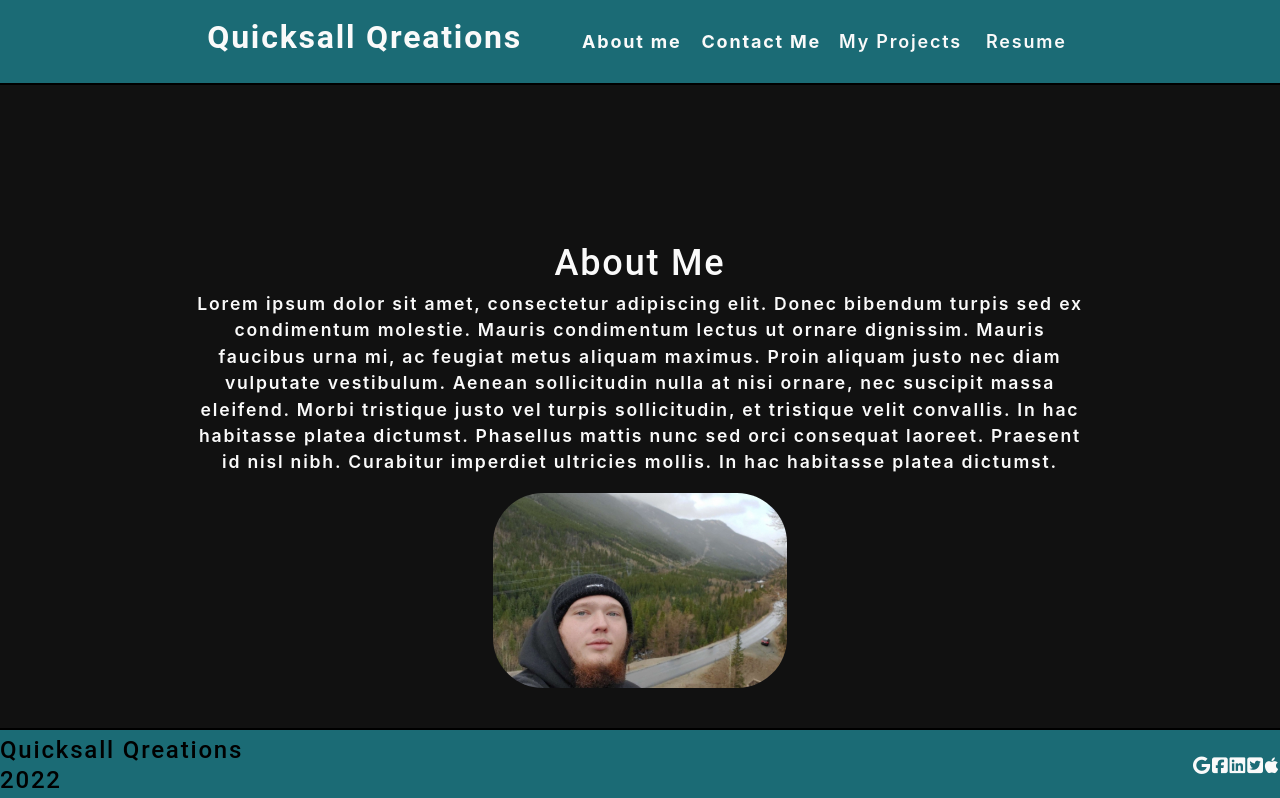
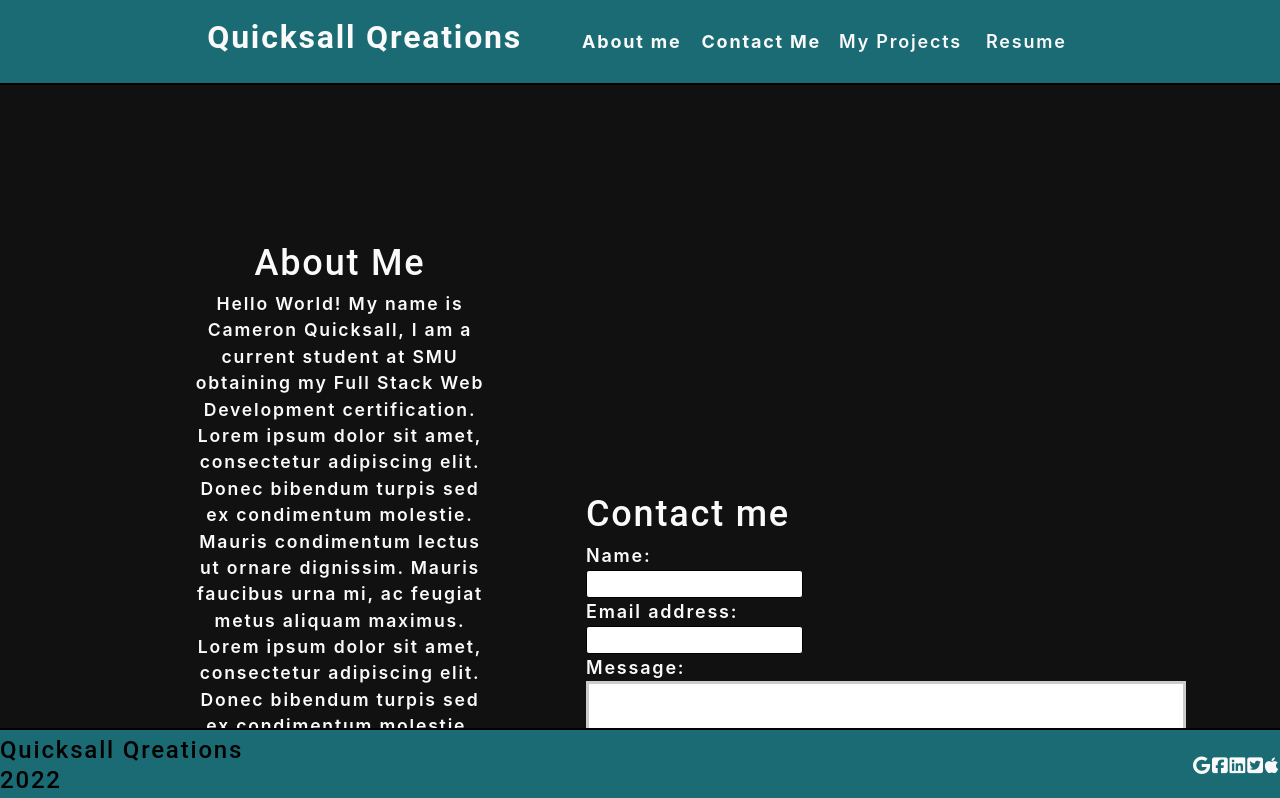
Before and after one commit to cameronquicksall/PortfolioV2-React, a React (Create React App) app: page / in a window 1280 px wide. Shown: the top 798 px of the page. Built offline with nearby package versions, Linux system fonts and the light colour scheme.

Commit message:
contact form implemented

```diff
--- a/src/App.js
+++ b/src/App.js
@@ -34,6 +34,7 @@ function App() {
         {!contactSelected ? (
           <>
             <About></About>
+            <ContactForm></ContactForm>
           </>
         ) : (
           <Portfolio></Portfolio>
--- a/src/components/About/index.js
+++ b/src/components/About/index.js
@@ -8,13 +8,14 @@ function About() {
             <div className="my-2">
             <h1 id="about">About Me</h1>
         <p>
-            Lorem ipsum dolor sit amet, consectetur adipiscing elit. Donec bibendum turpis sed ex
+        Hello World! My name is Cameron Quicksall, I am a current student at SMU obtaining my Full Stack Web Development certification.
+        Lorem ipsum dolor sit amet, consectetur adipiscing elit. Donec bibendum turpis sed ex
         condimentum molestie. Mauris condimentum lectus ut ornare dignissim. Mauris faucibus urna
-        mi, ac feugiat metus aliquam maximus. Proin aliquam justo nec diam vulputate vestibulum.
-        Aenean sollicitudin nulla at nisi ornare, nec suscipit massa eleifend. Morbi tristique
-        justo vel turpis sollicitudin, et tristique velit convallis. In hac habitasse platea
-        dictumst. Phasellus mattis nunc sed orci consequat laoreet. Praesent id nisl nibh.
-        Curabitur imperdiet ultricies mollis. In hac habitasse platea dictumst.
+        mi, ac feugiat metus aliquam maximus.  Lorem ipsum dolor sit amet, consectetur adipiscing elit. Donec bibendum turpis sed ex
+        condimentum molestie. Mauris condimentum lectus ut ornare dignissim. Mauris faucibus urna
+        mi, ac feugiat metus aliquam maximus.  Lorem ipsum dolor sit amet, consectetur adipiscing elit. Donec bibendum turpis sed ex
+        condimentum molestie. Mauris condimentum lectus ut ornare dignissim. Mauris faucibus urna
+        mi, ac feugiat metus aliquam maximus.
         </p>
         <img src={coverImage} className="coverImage" alt="cover" />
         </div>
--- a/src/components/Navbar/index.js
+++ b/src/components/Navbar/index.js
@@ -1,6 +1,5 @@
 import React, { useEffect } from 'react';
 import { capitalizeFirstLetter } from '../../utils/helpers';
-import ContactForm from '../Contact';
 
 function Navbar(props) {
     const {
```
